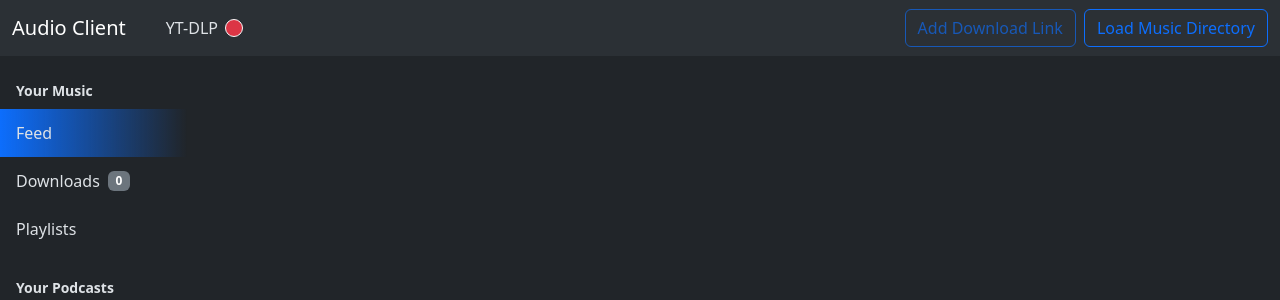
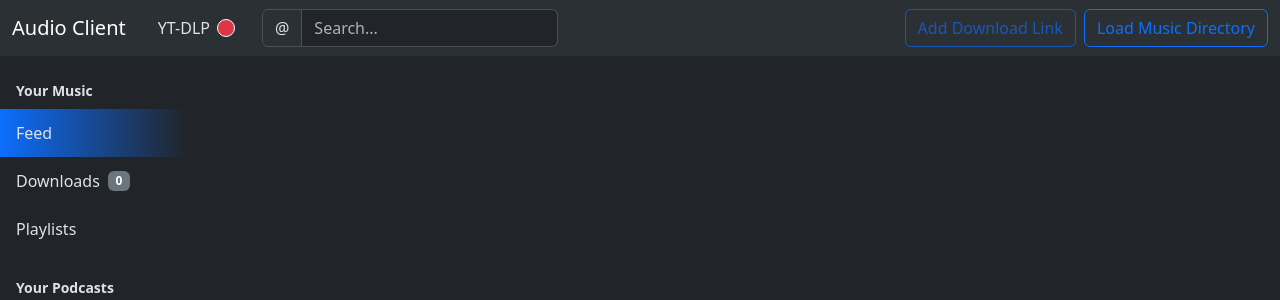
Before and after one commit to saeedafzal/audio-client, a Python web app: template src/main/resources/templates/index.html in a window 1280 px wide. Shown: the top 300 px of the page. Run offline with Jinja, Linux system fonts and the light colour scheme; the template is opened without the code that fills it, so the values that code supplies are empty.

Commit message:
Add search bar

```diff
--- a/src/main/resources/static/scripts/main.js
+++ b/src/main/resources/static/scripts/main.js
@@ -11,6 +11,7 @@ const downloadModal = new bootstrap.Modal("#download-modal");
 let directory;
 let loadedAudio = "";
 let activeElement;
+let audioFeed = [];
 
 const views = {
     feed: playlist,
@@ -18,12 +19,6 @@ const views = {
 };
 
 const downloadQueue = [];
-
-/**
- * Run on start.
- */
-downloadForm.onsubmit = addDownloadToQueue;
-checkForYtDlp().catch(console.error);
 
 /**
  * Gets the list of audio files from the $HOME/Music directory.
@@ -34,6 +29,7 @@ async function loadMusicDirectory() {
 
     directory = directoryResponse.directory;
     playlist.innerHTML = "";
+    audioFeed = [];
 
     directoryResponse.audioPaths.forEach(path => {
         const title = path.split("/").pop();
@@ -51,6 +47,7 @@ async function loadMusicDirectory() {
         `;
 
         playlist.append(li);
+        audioFeed.push({ title, li });
     });
 }
 
@@ -132,7 +129,7 @@ async function downloadAudio(url, li) {
     }
 
     status.classList.replace("text-danger", "text-warning-emphasis");
-status.innerText = "Downloading";
+    status.innerText = "Downloading";
 
     const progressBar = li.querySelector(".progress-bar");
     progressBar.style.width = "100%";
@@ -165,3 +162,26 @@ async function checkForYtDlp() {
         document.getElementById("add-download-btn").disabled = false;
     }
 }
+
+function displayTracks(list) {
+    playlist.innerHTML = "";
+    list.forEach(e => playlist.append(e.li));
+}
+
+function search(e) {
+    console.log(e);
+
+    if (e.value === "") {
+        displayTracks(audioFeed);
+        return;
+    }
+
+    const filteredList = audioFeed.filter(feed => feed.title.toLowerCase().includes(e.value.toLowerCase()));
+    displayTracks(filteredList);
+}
+
+/**
+ * Run on start.
+ */
+downloadForm.onsubmit = addDownloadToQueue;
+checkForYtDlp().catch(console.error);
--- a/src/main/resources/static/styles/main.css
+++ b/src/main/resources/static/styles/main.css
@@ -21,6 +21,7 @@
     min-width: 0;
 
     li:hover {
+        cursor: pointer;
         color: #0d6efd;
 
         &.active {
--- a/src/main/resources/templates/index.html
+++ b/src/main/resources/templates/index.html
@@ -15,11 +15,15 @@
     <body class="d-flex flex-column position-fixed h-100 w-100">
         <nav class="navbar navbar-expand-lg bg-body-tertiary">
             <div class="container-fluid">
-                <div class="d-flex align-items-center gap-4">
+                <div class="d-flex align-items-center gap-3">
                     <div class="navbar-brand">Audio Client</div>
-                    <div class="position-relative">
+                    <div class="position-relative flex-shrink-0">
                         YT-DLP
                         <span class="position-absolute top-50 translate-middle p-2 bg-danger border border-light rounded-circle" style="margin-left: 1rem !important;" id="yt-dlp-status"></span>
+                    </div>
+                    <div class="input-group" style="padding-left: 2.25rem;">
+                        <span class="input-group-text">@</span>
+                        <input class="form-control" placeholder="Search..." oninput="search(this)" />
                     </div>
                 </div>
                 <div class="d-flex gap-2">
```
